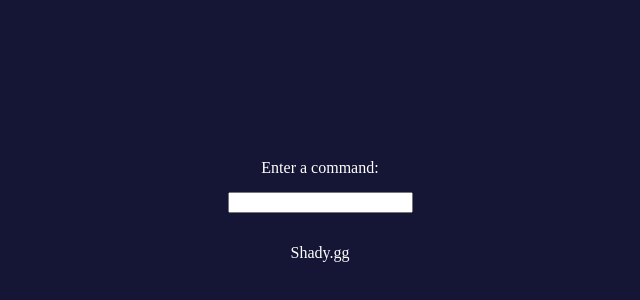
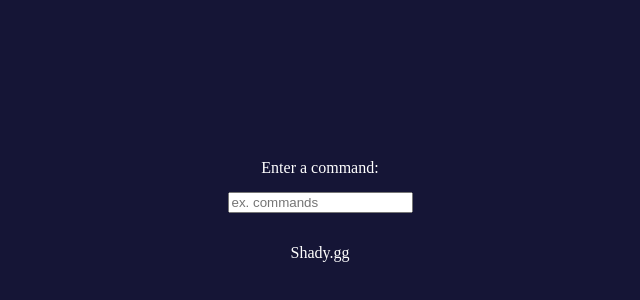
Before and after one commit to smithms91/shady.gg, a Next.js app: page / in a window 1280 px wide. Shown: the part 190-490 px from the top of the page, without its empty margins (320-960 px from the left). Built offline with nearby package versions, Linux system fonts and the light colour scheme.

Commit message:
Added example page with next router for input field.

```diff
--- /dev/null
+++ b/app/discord/page.tsx
@@ -0,0 +1,3 @@
+export default function DiscordPage() {
+    return <div className="discord-page">hey man - ddiscord page here.</div>
+}
--- a/app/globals.css
+++ b/app/globals.css
@@ -56,6 +56,7 @@ body {
     display: flex;
     justify-content: center;
     align-items: center;
+    flex-direction: column;
 }
 
 .center-box {
--- a/app/layout.tsx
+++ b/app/layout.tsx
@@ -8,7 +8,13 @@ export default function RootLayout({
   return (
     <html>
       <head />
-      <body>{children}</body>
+      <body>
+        <div>
+          {children}
+        </div>
+        <h1>Shady.gg</h1>
+      </body>
+
     </html>
   )
 }
--- a/app/page.tsx
+++ b/app/page.tsx
@@ -1,13 +1,34 @@
+"use client"
+import { useRouter } from 'next/navigation';
+
+
+
+
+
+
 export default function HomePage() {
+
+    const router = useRouter();
+
+    const handleSubmit = (e) => {
+        e.preventDefault();
+
+        if (e.target[0].value === 'discord') {
+            console.log('discord');
+            router.push("/discord");
+        } else {
+
+            console.log('nah');
+        }
+    }
+
+
     return (
-        <div>
-            <div className="center-box">
-                <h3>Enter a command:</h3>
-                <form action="">
-                    <input type="text" />
-                </form>
-            </div>
-            <h1>Shady.gg</h1>
+        <div className="center-box">
+            <h3>Enter a command:</h3>
+            <form onSubmit={handleSubmit}>
+                <input type="text" id="command-input" placeholder="ex. commands"/>
+            </form>
         </div>
     )
 }
```
